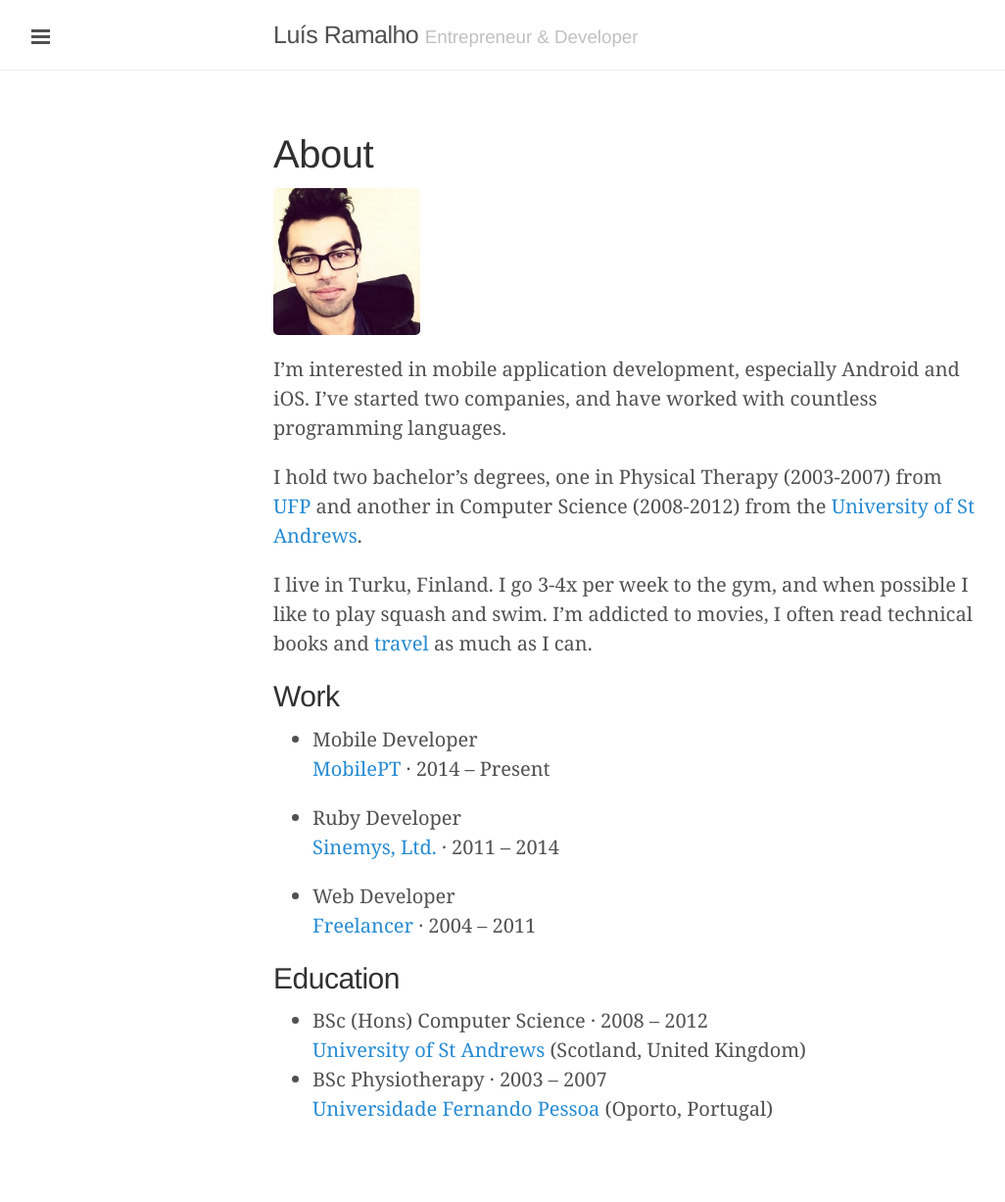
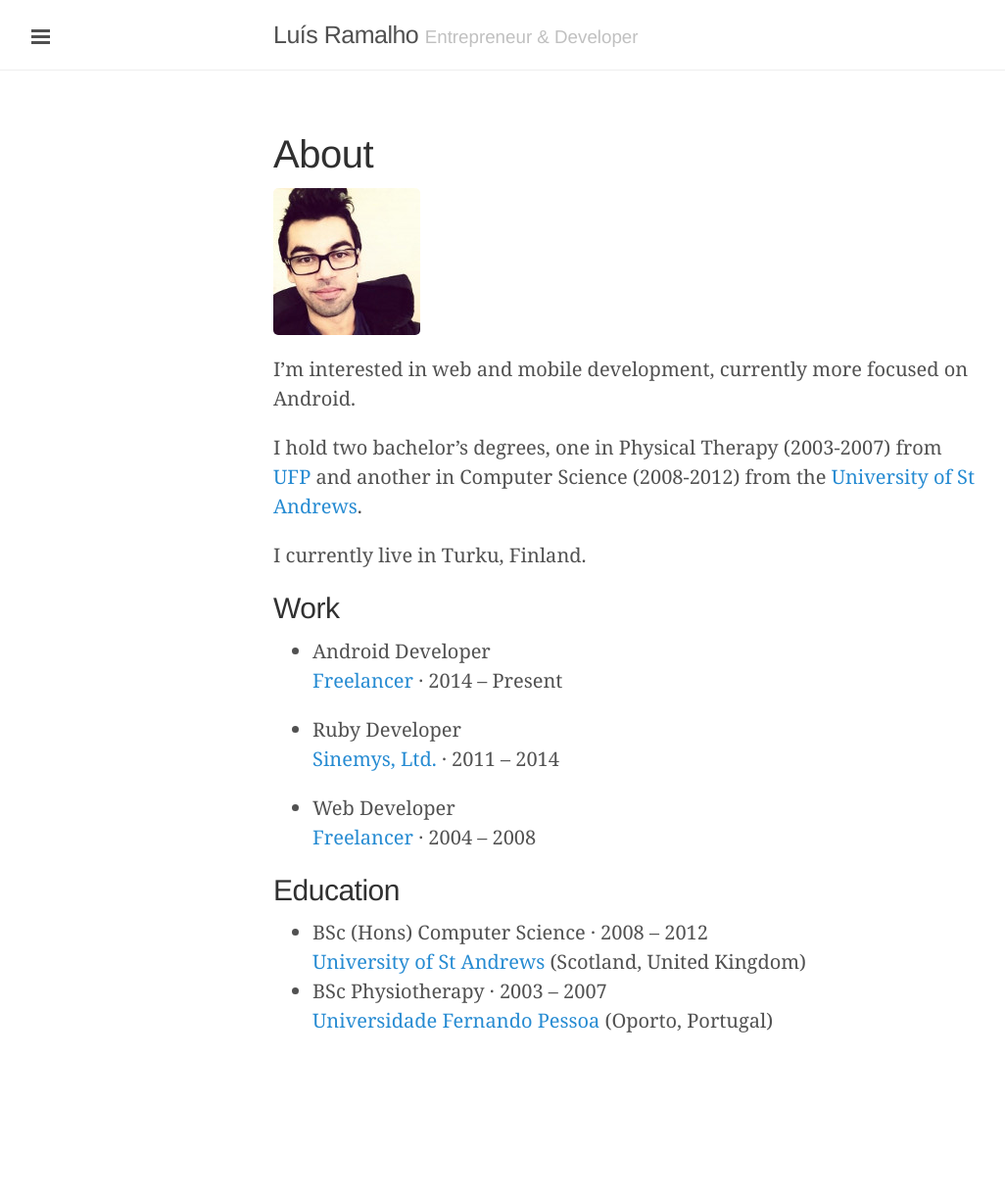
Before and after one commit to luisramalho/luisramalho.github.io, a Jekyll site: the page built from about/index.md, in a window 1280 px wide. Shown: the whole page at 98% size, without its empty margins (1-1027 px from the left). Built offline with Jekyll 4.4.1, drawn with Linux system fonts in a browser that asks for light colours; nearby versions of some CDN libraries; some web fonts are replaced; after the commit the page ends 1137 px from its top, so only the background shows below that.

Commit message:
Updated about me

```diff
--- a/about/index.md
+++ b/about/index.md
@@ -5,19 +5,19 @@ title: About
 
 ![Luís Ramalho](/assets/luisramalho.jpeg)
 
-I'm interested in mobile application development, especially Android and iOS. I've started two companies, and have worked with countless programming languages.
+I'm interested in web and mobile development, currently more focused on Android.
 
 I hold two bachelor's degrees, one in Physical Therapy (2003-2007) from [UFP](http://www.ufp.pt) and another in Computer Science (2008-2012) from the [University of St Andrews](http://www.st-andrews.ac.uk/).
 
-I live in Turku, Finland. I go 3-4x per week to the gym, and when possible I like to play squash and swim. I'm addicted to movies, I often read technical books and [travel](http://www.destinos.pt) as much as I can.
+I currently live in Turku, Finland.
 
 ## Work
 
-* Mobile Developer<br/>[MobilePT](http://www.mobile.pt) · 2014 – Present
+* Android Developer<br/>[Freelancer](https://play.google.com/store/apps/developer?id=Luís+Ramalho) · 2014 – Present
 
 * Ruby Developer<br/>[Sinemys, Ltd.](http://www.sinemys.com) · 2011 – 2014
 
-* Web Developer<br/>[Freelancer](http://www.luisramalho.com) · 2004 – 2011
+* Web Developer<br/>[Freelancer](http://www.luisramalho.com) · 2004 – 2008
 
 ## Education
 
```
